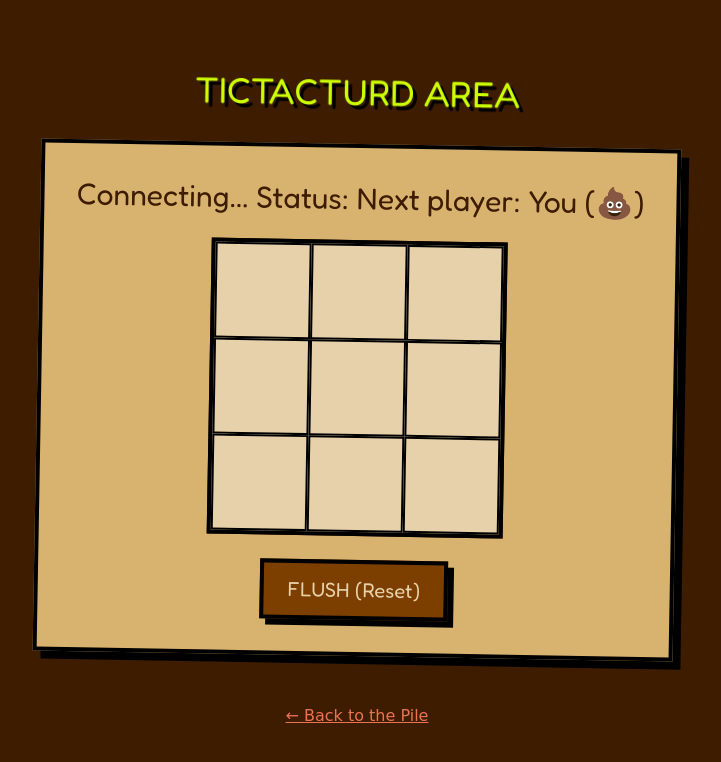
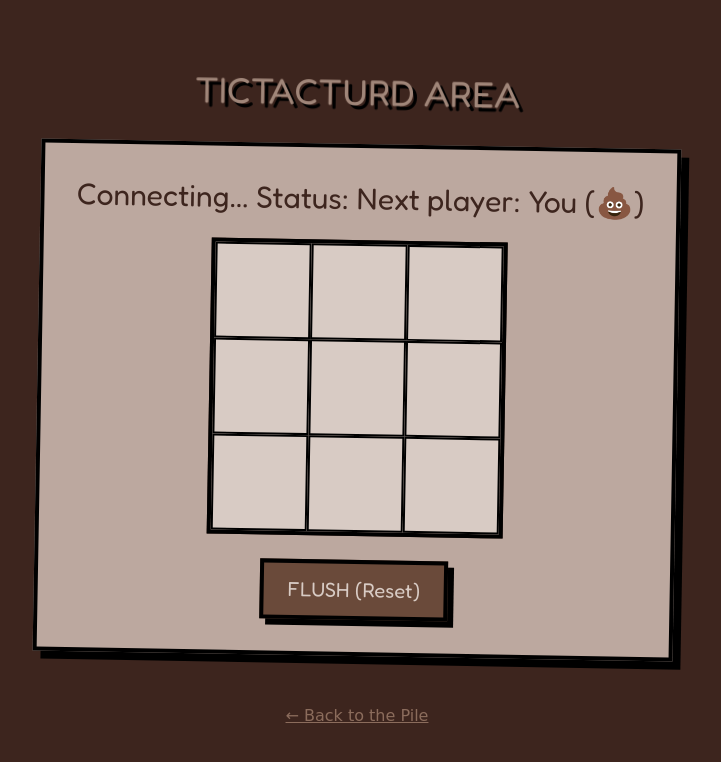
Before and after one commit to Sbasnayaka/PooPoo-Arcade, a Next.js app: page /games/tictacturd in a window 1280 px wide. Shown: the top 762 px of the page, without its empty margins (283-1004 px from the left). Built offline with nearby package versions, Linux system fonts and the light colour scheme; no server answers.

Commit message:
Color palette change

```diff
--- a/src/app/games/[id]/page.tsx
+++ b/src/app/games/[id]/page.tsx
@@ -16,8 +16,8 @@ export default async function GamePage({ params }: { params: Promise<{ id: strin
     const roomId = `room-${id}-demo`;
 
     return (
-        <main className="min-h-screen bg-septic flex flex-col items-center justify-center p-8">
-            <h1 className="text-4xl text-bile font-display mb-8 drop-shadow-[4px_4px_0px_#000] rotate-1">
+        <main className="min-h-screen bg-deep-brown flex flex-col items-center justify-center p-8">
+            <h1 className="text-4xl text-warm-tan font-display mb-8 drop-shadow-[4px_4px_0px_#000] rotate-1">
                 {id.toUpperCase()} AREA
             </h1>
 
@@ -25,7 +25,7 @@ export default async function GamePage({ params }: { params: Promise<{ id: strin
 
             <GameWrapper id={id} roomId={roomId} />
 
-            <a href="/" className="mt-12 text-burnt-sienna font-irony underline hover:no-underline z-10">
+            <a href="/" className="mt-12 text-rust font-irony underline hover:no-underline z-10">
                 &larr; Back to the Pile
             </a>
         </main>
--- a/src/app/globals.css
+++ b/src/app/globals.css
@@ -1,30 +1,37 @@
 @import "tailwindcss";
 
 :root {
-  --color-septic: #3E1C00;
-  --color-cardboard: #D8B370;
-  --color-sewage: #7C3F00;
-  --color-bile: #CCFF00;
-  --color-fawn: #E6D1AB;
-  --color-burnt-sienna: #E97451;
+  /* Primary brown/tan palette */
+  --color-deep-brown: #3d251e;
+  --color-dark-cocoa: #4c3228;
+  --color-earth: #5b3e31;
+  --color-mid-brown: #6a4a3a;
+  --color-bronze: #765341;
+  --color-rust: #8b6c5c;
+  --color-warm-tan: #a08679;
+  --color-sand: #bca89f;
+  --color-cream: #d8cbc4;
 
   --chaos-rotation: 1.2deg;
   --chaos-skew: -0.5deg;
   --liquid-viscosity: 0.8;
 
-  --background: var(--color-septic);
-  --foreground: var(--color-fawn);
+  --background: var(--color-deep-brown);
+  --foreground: var(--color-cream);
 
   /* Fonts declared in layout */
 }
 
 @theme inline {
-  --color-septic: var(--color-septic);
-  --color-cardboard: var(--color-cardboard);
-  --color-sewage: var(--color-sewage);
-  --color-bile: var(--color-bile);
-  --color-fawn: var(--color-fawn);
-  --color-burnt-sienna: var(--color-burnt-sienna);
+  --color-deep-brown: var(--color-deep-brown);
+  --color-dark-cocoa: var(--color-dark-cocoa);
+  --color-earth: var(--color-earth);
+  --color-mid-brown: var(--color-mid-brown);
+  --color-bronze: var(--color-bronze);
+  --color-rust: var(--color-rust);
+  --color-warm-tan: var(--color-warm-tan);
+  --color-sand: var(--color-sand);
+  --color-cream: var(--color-cream);
 
   --font-display: var(--font-mupen);
   --font-body: var(--font-vcr);
--- a/src/app/page.tsx
+++ b/src/app/page.tsx
@@ -4,13 +4,13 @@ import SquelchButton from "@/components/SquelchButton";
 
 export default function Home() {
   return (
-    <main className="min-h-screen relative bg-septic overflow-hidden flex flex-col">
+    <main className="min-h-screen relative bg-deep-brown overflow-hidden flex flex-col">
       {/* Header Layer - Above Physics */}
       <div className="z-20 relative pt-12 text-center pointer-events-none">
-        <h1 className="text-6xl md:text-9xl font-display text-bile drop-shadow-[6px_6px_0px_#000] rotate-2 inline-block">
+        <h1 className="text-6xl md:text-9xl font-display text-warm-tan drop-shadow-[6px_6px_0px_#000] rotate-2 inline-block">
           PooPoo Arcade
         </h1>
-        <p className="text-xl font-body text-fawn mt-4 bg-sewage inline-block px-4 py-1 rotate-[-1deg] border-2 border-black shadow-[4px_4px_0px_#000]">
+        <p className="text-xl font-body text-cream mt-4 bg-mid-brown inline-block px-4 py-1 rotate-[-1deg] border-2 border-black shadow-[4px_4px_0px_#000]">
           #1 Source for Brown Gaming
         </p>
       </div>
@@ -27,7 +27,7 @@ export default function Home() {
         </SquelchButton>
       </div>
 
-      <div className="absolute bottom-4 left-4 text-burnt-sienna font-irony animate-bounce z-10 pointer-events-none">
+      <div className="absolute bottom-4 left-4 text-rust font-irony animate-bounce z-10 pointer-events-none">
         WARNING: Physics may be sticky.
       </div>
     </main>
--- a/src/components/Container.tsx
+++ b/src/components/Container.tsx
@@ -22,7 +22,7 @@ export default function Container({ children, className, noRotation }: Container
     return (
         <div
             className={twMerge(
-                "bg-cardboard border-4 border-black shadow-[8px_8px_0px_#000] p-6 text-septic transition-transform duration-300 hover:scale-[1.02]",
+                "bg-sand border-4 border-black shadow-[8px_8px_0px_#000] p-6 text-deep-brown transition-transform duration-300 hover:scale-[1.02]",
                 className
             )}
             style={{
--- a/src/components/SquelchButton.tsx
+++ b/src/components/SquelchButton.tsx
@@ -27,8 +27,8 @@ export default function SquelchButton({ children, className, variant = 'primary'
 
     const baseStyles = "font-display text-xl border-4 border-black shadow-[6px_6px_0px_#000] transition-transform duration-100 flex items-center justify-center px-6 py-3 cursor-pointer select-none"
     const variants = {
-        primary: "bg-sewage text-fawn hover:bg-opacity-90",
-        secondary: "bg-cardboard text-septic hover:bg-opacity-90"
+        primary: "bg-mid-brown text-cream hover:bg-opacity-90",
+        secondary: "bg-sand text-deep-brown hover:bg-opacity-90"
     }
 
     return (
--- a/src/components/effects/StinkCursor.tsx
+++ b/src/components/effects/StinkCursor.tsx
@@ -31,7 +31,7 @@ export default function StinkCursor() {
             }}
         >
             <div className="text-2xl animate-pulse">🪰</div>
-            <div className="absolute top-0 left-0 w-full h-full animate-ping text-bile opacity-50 text-xs">
+            <div className="absolute top-0 left-0 w-full h-full animate-ping text-warm-tan opacity-50 text-xs">
                 sss
             </div>
         </div>
--- a/src/components/games/Battleflush.tsx
+++ b/src/components/games/Battleflush.tsx
@@ -18,7 +18,7 @@ export default function Battleflush({ roomId }: { roomId: string }) {
     }
 
     return (
-        <div className="flex flex-col items-center gap-4 p-6 bg-septic border-4 border-cardboard text-fawn">
+        <div className="flex flex-col items-center gap-4 p-6 bg-deep-brown border-4 border-sand text-cream">
             <h2 className="text-2xl font-display">Battleflush (WIP)</h2>
             <p className="font-irony text-sm">Click to hide your logs.</p>
 
@@ -27,13 +27,13 @@ export default function Battleflush({ roomId }: { roomId: string }) {
                     <div
                         key={i}
                         onClick={() => handleClick(i)}
-                        className={`w-12 h-12 border border-cardboard flex items-center justify-center cursor-pointer ${cell === 1 ? 'bg-sewage' : 'bg-blue-900'}`}
+                        className={`w-12 h-12 border border-sand flex items-center justify-center cursor-pointer ${cell === 1 ? 'bg-mid-brown' : 'bg-blue-900'}`}
                     >
                         {cell === 1 ? '🪵' : ''}
                     </div>
                 ))}
             </div>
-            <div className="text-xs text-bile">{isConnected ? 'Connected to Sewer' : 'Offline'}</div>
+            <div className="text-xs text-warm-tan">{isConnected ? 'Connected to Sewer' : 'Offline'}</div>
         </div>
     )
 }
--- a/src/components/games/TicTacTurd.tsx
+++ b/src/components/games/TicTacTurd.tsx
@@ -50,14 +50,14 @@ export default function TicTacTurd({ roomId }: { roomId: string }) {
     const status = winner ? `Winner: ${winner}` : `Next player: ${isMyTurn ? 'You (💩)' : 'Them (🧻)'}`
 
     return (
-        <div className="flex flex-col items-center gap-6 bg-cardboard p-8 border-4 border-black shadow-[8px_8px_0px_#000] rotate-1">
-            <h2 className="text-3xl font-display text-septic">{isConnected ? 'LIVE' : 'Connecting...'} Status: {status}</h2>
+        <div className="flex flex-col items-center gap-6 bg-sand p-8 border-4 border-black shadow-[8px_8px_0px_#000] rotate-1">
+            <h2 className="text-3xl font-display text-deep-brown">{isConnected ? 'LIVE' : 'Connecting...'} Status: {status}</h2>
 
-            <div className="grid grid-cols-3 gap-0 border-4 border-black bg-septic">
+            <div className="grid grid-cols-3 gap-0 border-4 border-black bg-deep-brown">
                 {board.map((square, i) => (
                     <button
                         key={i}
-                        className="w-24 h-24 border-2 border-black flex items-center justify-center text-5xl bg-fawn hover:bg-cardboard focus:outline-none"
+                        className="w-24 h-24 border-2 border-black flex items-center justify-center text-5xl bg-cream hover:bg-sand focus:outline-none"
                         onClick={() => handleClick(i)}
                     >
                         {square}
```
Also changed, not shown: src/components/GamePile.tsx (+7 -7 lines), 1 other file (tests, documents, lock files or other folders).
